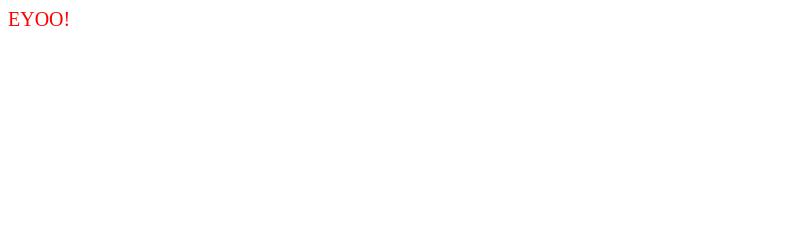
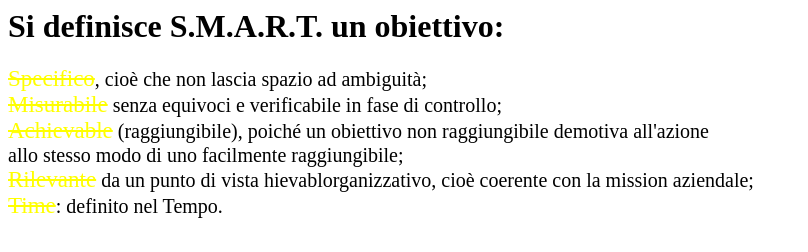
Before and after one commit to Marco-Aru/marco-aru.gethub.io, a plain HTML site: page index.html in a window 1280 px wide. Shown: the whole page, without its empty margins (0-808 px from the left). Drawn offline with Linux system fonts and the light colour scheme.

Commit message:
Update index.html

```diff
--- a/index.html
+++ b/index.html
@@ -1,6 +1,6 @@
 <html>
   <head>
-    <title>Welcome2thejungle</title>
+    <title>Definizione di S.M.A.R.T.</title>
 
     <style>
       head{
@@ -12,11 +12,21 @@
       }
       p{
       font-size:20px;
-        color:red;
+        color:black;
+      }
+      s{
+      font-size:23px;
+        color:yellow;
       }
     </style>
     <head>
 <body>
-  <p>EYOO!</p>
+  <h1>Si definisce S.M.A.R.T. un obiettivo:</h1>
+  <p><s>Specifico</s>, cioè che non lascia spazio ad ambiguità;<br>
+    <s>Misurabile</s> senza equivoci e verificabile in fase di controllo;<br>
+    <s>Achievable</s> (raggiungibile), poiché un obiettivo non raggiungibile demotiva all'azione<br>
+        allo stesso modo di uno facilmente raggiungibile;<br>
+    <s>Rilevante</s> da un punto di vista hievablorganizzativo, cioè coerente con la mission aziendale;<br>
+    <s>Time</s>: definito nel Tempo.</p>
 </body>
 </html>
```
